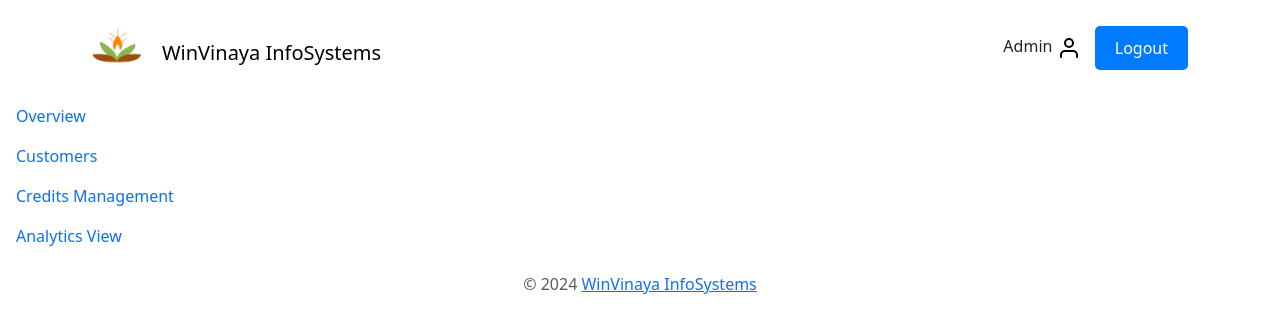
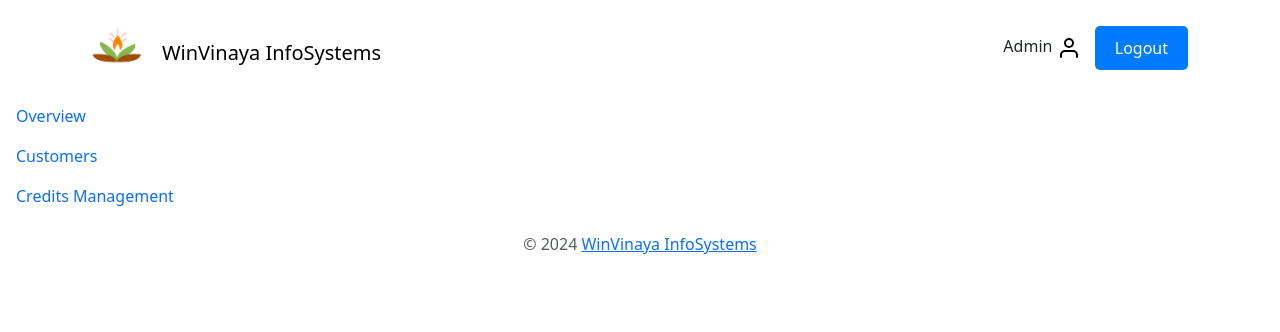
Before and after one commit to daran6255/IEE_FrontEnd, a React (Create React App) app: page /admin-profile in a window 1280 px wide. Shown: the top 332 px of the page. Built offline with nearby package versions, Linux system fonts and the light colour scheme.

Commit message:
admindashboard minor changes

```diff
--- a/src/pages/adminprofile/index.js
+++ b/src/pages/adminprofile/index.js
@@ -28,7 +28,7 @@ const AdminProfile = () => {
                             <Nav.Link onClick={() => handleTabChange('Overview')}>Overview</Nav.Link>
                             <Nav.Link onClick={() => handleTabChange('Customer')}>Customers</Nav.Link>
                             <Nav.Link onClick={() => handleTabChange('CreditsManagement')}>Credits Management</Nav.Link>
-                            <Nav.Link onClick={() => handleTabChange('Analytics')}>Analytics View</Nav.Link>
+                            {/* <Nav.Link onClick={() => handleTabChange('Analytics')}>Analytics View</Nav.Link> */}
                         </Nav>
                     </Col>
                     <Col sm={12} md={10}>
```
